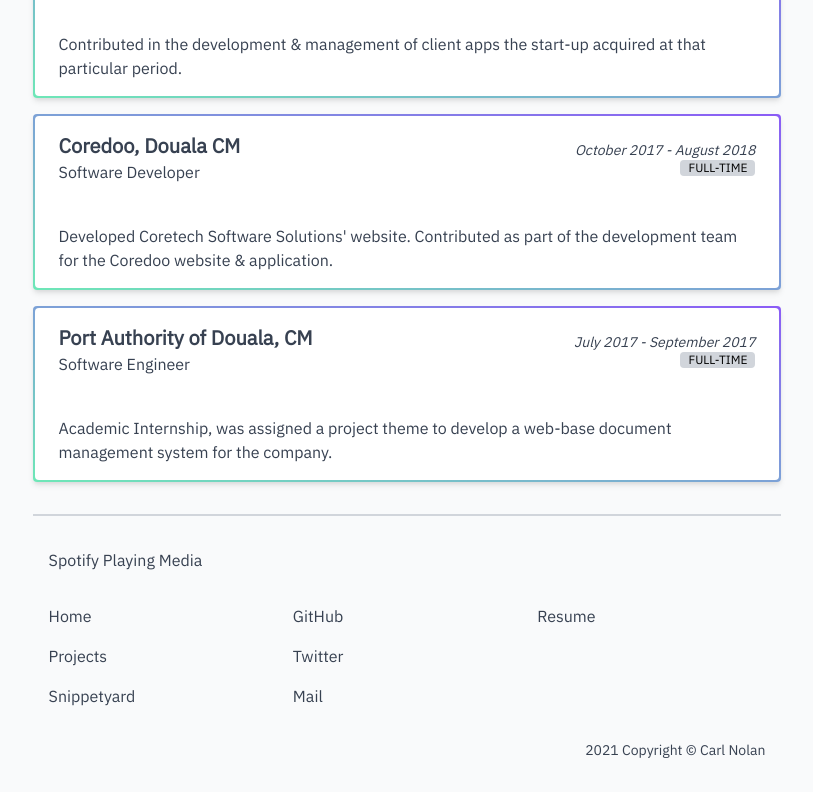
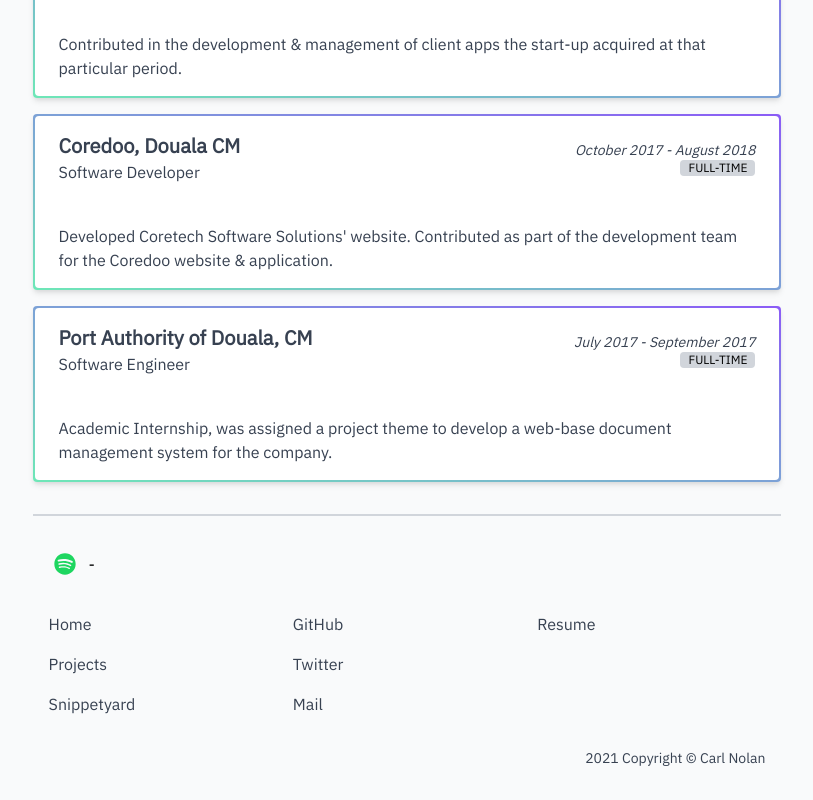
Before and after one commit to cvrlnolan/carlnolan.me, a Next.js app: page / in a window 1280 px wide. Shown: the part 1846-2646 px from the top of the page, without its empty margins (233-1046 px from the left). Built offline with nearby package versions, Linux system fonts and the light colour scheme; no server answers; what @plaiceholder/tailwindcss would draw is missing.

Commit message:
Footer spotify player

```diff
--- a/components/footer.tsx
+++ b/components/footer.tsx
@@ -2,24 +2,49 @@
 import Link from "next/link";
 import axios from "axios";
 import useSWR from "swr";
+import SpotifyLogo from "@/components/spotifyLogo";
 
 const Footer = () => {
   const fetcher = (url: string) => axios.get(url).then((res) => res.data);
 
-  const { data: response, error } = useSWR("/api/spotify", fetcher);
+  const { data: response, error } = useSWR("/api/spotify", fetcher, {
+    refreshInterval: 1000,
+  });
 
-  if (response) {
-    console.log(response);
-  }
+  // if (response) {
+  //   console.log(response);
+  // }
+
+  const renderArtists = (artists: any) => {
+    if (artists) {
+      const len = artists.length;
+      let artistNames = [];
+      let artistsString: string;
+      for (let i = 0; i < len; i++) {
+        artistNames.push(artists[i].name);
+      }
+      artistsString = artistNames.join(", ");
+      return artistsString;
+    }
+  };
+
   return (
     <>
       <div className="flex-col w-full md:w-3/5 mt-6 mx-auto items-center">
         <div className="w-full h-0.5 bg-gray-300 dark:bg-gray-600 mt-8 mb-4"></div>
         <div className="flex-col w-full p-4 space-y-8">
-          <div className="flex">
-            <span className="text-gray-700 dark:text-gray-300">
-              Spotify Playing Media
-            </span>
+          <div className="flex space-x-2 items-center">
+            <div className="w-8 h-8">
+              <SpotifyLogo />{" "}
+            </div>
+            {response?.data === "" ? (
+              <span className="inline-flex">Not Playing - Spotify</span>
+            ) : (
+              <span className="inline-flex truncate">
+                {response?.data.item?.name} -{" "}
+                {renderArtists(response?.data.item?.artists)}
+              </span>
+            )}
           </div>
           <div className="grid grid-cols-1 md:grid-cols-2 lg:grid-cols-3 gap-4">
             <ul className="block space-y-4">
--- /dev/null
+++ b/components/spotifyLogo.tsx
@@ -0,0 +1,20 @@
+import React from "react";
+
+const SpotifyLogo = () => {
+  return (
+    <>
+      <svg
+        xmlns="http://www.w3.org/2000/svg"
+        className="w-full h-full"
+        viewBox="-33.4974 -55.829 290.3108 334.974"
+      >
+        <path
+          d="M177.707 98.987c-35.992-21.375-95.36-23.34-129.719-12.912-5.519 1.674-11.353-1.44-13.024-6.958-1.672-5.521 1.439-11.352 6.96-13.029 39.443-11.972 105.008-9.66 146.443 14.936 4.964 2.947 6.59 9.356 3.649 14.31-2.944 4.963-9.359 6.6-14.31 3.653m-1.178 31.658c-2.525 4.098-7.883 5.383-11.975 2.867-30.005-18.444-75.762-23.788-111.262-13.012-4.603 1.39-9.466-1.204-10.864-5.8a8.717 8.717 0 015.805-10.856c40.553-12.307 90.968-6.347 125.432 14.833 4.092 2.52 5.38 7.88 2.864 11.968m-13.663 30.404a6.954 6.954 0 01-9.569 2.316c-26.22-16.025-59.223-19.644-98.09-10.766a6.955 6.955 0 01-8.331-5.232 6.95 6.95 0 015.233-8.334c42.533-9.722 79.017-5.538 108.448 12.446a6.96 6.96 0 012.31 9.57M111.656 0C49.992 0 0 49.99 0 111.656c0 61.672 49.992 111.66 111.657 111.66 61.668 0 111.659-49.988 111.659-111.66C223.316 49.991 173.326 0 111.657 0"
+          fill="#1ed660"
+        />
+      </svg>
+    </>
+  );
+};
+
+export default SpotifyLogo;
--- /dev/null
+++ b/lib/spotify.ts
@@ -0,0 +1,28 @@
+import axios from "axios";
+import queryString from "query-string";
+
+const clientAuth = Buffer.from(
+  `${process.env.SPOTIFY_CLIENT_ID}:${process.env.SPOTIFY_CLIENT_SECRET}`
+).toString("base64");
+
+export async function getAccessToken() {
+  try {
+    const response = await axios.post(
+      "https://accounts.spotify.com/api/token",
+      queryString.stringify({
+        grant_type: "refresh_token",
+        refresh_token: `${process.env.SPOTIFY_REFRESH_TOKEN}`,
+      }),
+      {
+        headers: {
+          Authorization: `Basic ${clientAuth}`,
+          "Content-Type": "application/x-www-form-urlencoded",
+        },
+      }
+    );
+    const data = response.data;
+    return data;
+  } catch (e: any) {
+    console.log(e);
+  }
+}
--- a/package.json
+++ b/package.json
@@ -16,6 +16,7 @@
     "next": "12.0.4",
     "next-mdx-remote": "^3.0.8",
     "next-themes": "^0.0.15",
+    "query-string": "^7.0.1",
     "react": "17.0.2",
     "react-dom": "17.0.2",
     "react-syntax-highlighter": "^15.4.5",
--- a/pages/api/spotify/index.ts
+++ b/pages/api/spotify/index.ts
@@ -1,5 +1,6 @@
 import type { NextApiRequest, NextApiResponse } from "next";
 import axios from "axios";
+import { getAccessToken } from "@/lib/spotify";
 
 export default async function handler(
   req: NextApiRequest,
@@ -7,13 +8,13 @@
 ) {
   const spotifyApi = "https://api.spotify.com/v1/me/player/currently-playing";
   try {
+    const { access_token } = await getAccessToken();
     const response = await axios.get(spotifyApi, {
       headers: {
-        Authorization: `Bearer ${process.env.SPOTIFY_ACCESS_TOKEN}`,
+        Authorization: `Bearer ${access_token}`,
       },
     });
     const data = response.data;
-    console.log(data);
     res.status(200).json({ data });
   } catch (e: any) {
     console.log(e.message);
```
Also changed, not shown: 2 other files (tests, documents, lock files or other folders).
